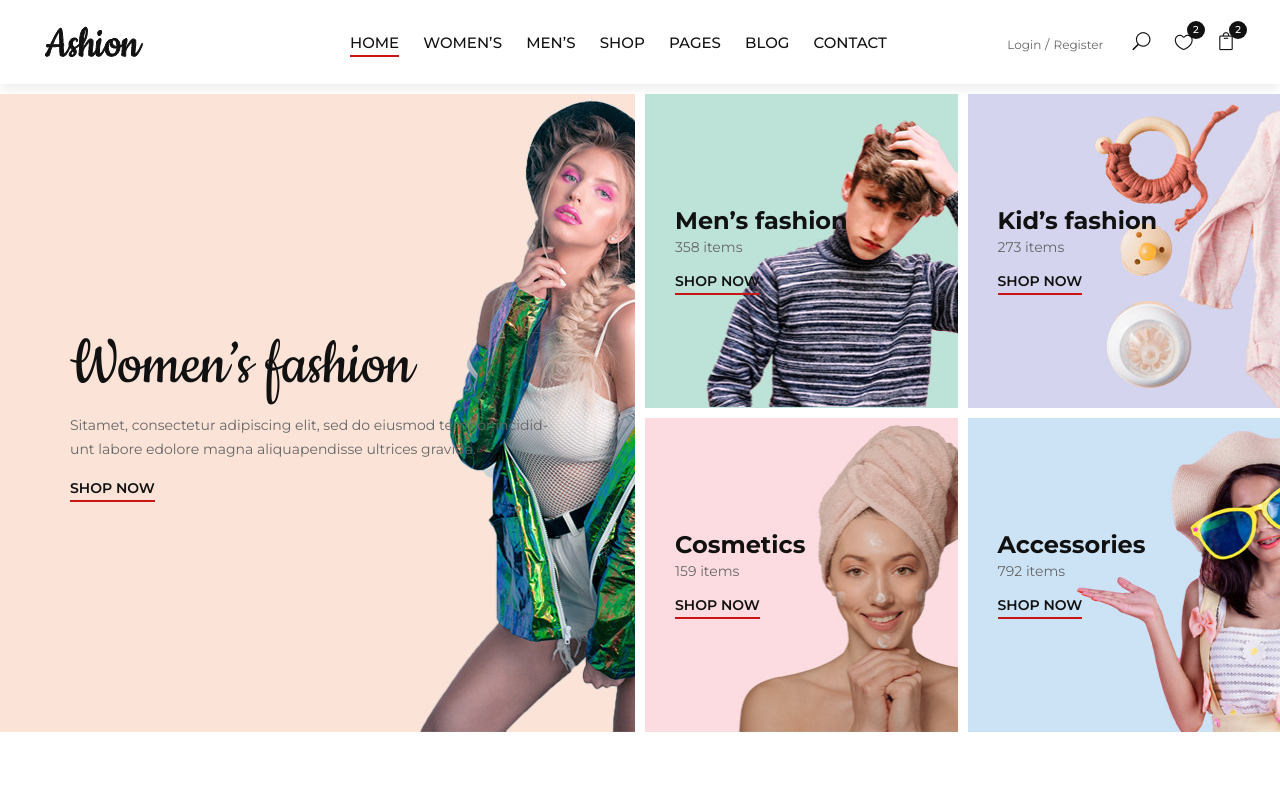
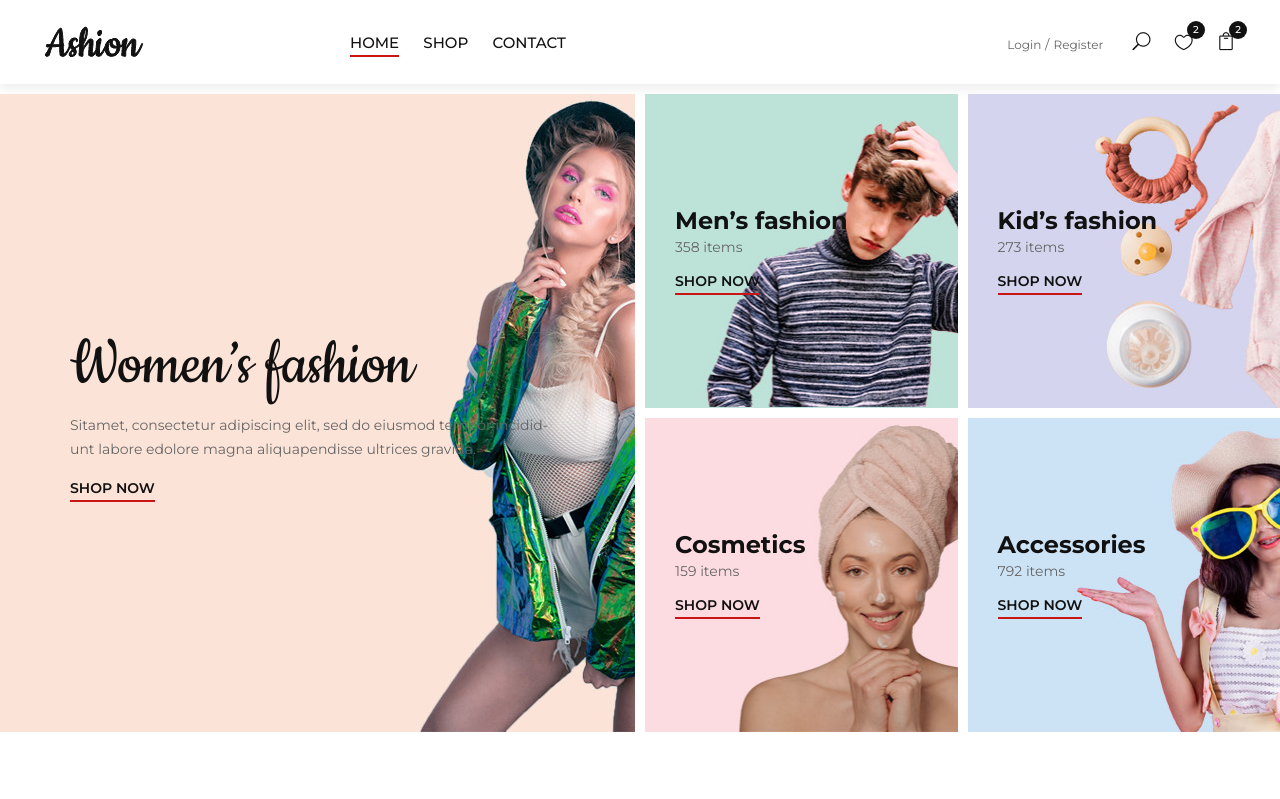
Before and after one commit to VKwamboka/eshop, a plain HTML site: page index.html in a window 1280 px wide. Shown: the top 799 px of the page. Drawn offline with Linux system fonts and the light colour scheme.

Commit message:
updated code

```diff
--- a/index.html
+++ b/index.html
@@ -68,18 +68,18 @@
                     <nav class="header__menu">
                         <ul>
                             <li class="active"><a href="./index.html">Home</a></li>
-                            <li><a href="#">Women’s</a></li>
-                            <li><a href="#">Men’s</a></li>
+                            <!-- <li><a href="#">Women’s</a></li>
+                            <li><a href="#">Men’s</a></li> -->
                             <li><a href="./shop.html">Shop</a></li>
-                            <li><a href="#">Pages</a>
+                            <!-- <li><a href="#">Pages</a>
                                 <ul class="dropdown">
                                     <li><a href="./product-details.html">Product Details</a></li>
                                     <li><a href="./shop-cart.html">Shop Cart</a></li>
                                     <li><a href="./checkout.html">Checkout</a></li>
                                     <li><a href="./blog-details.html">Blog Details</a></li>
                                 </ul>
-                            </li>
-                            <li><a href="./blog.html">Blog</a></li>
+                            </li> -->
+                            <!-- <li><a href="./blog.html">Blog</a></li> -->
                             <li><a href="./contact.html">Contact</a></li>
                         </ul>
                     </nav>
```
